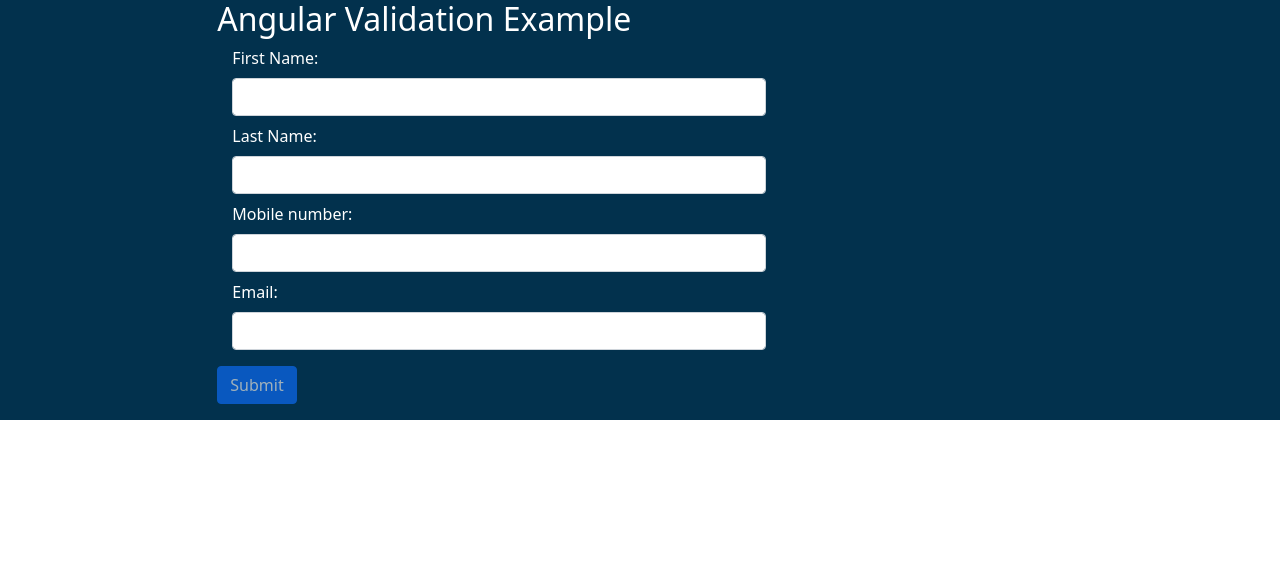
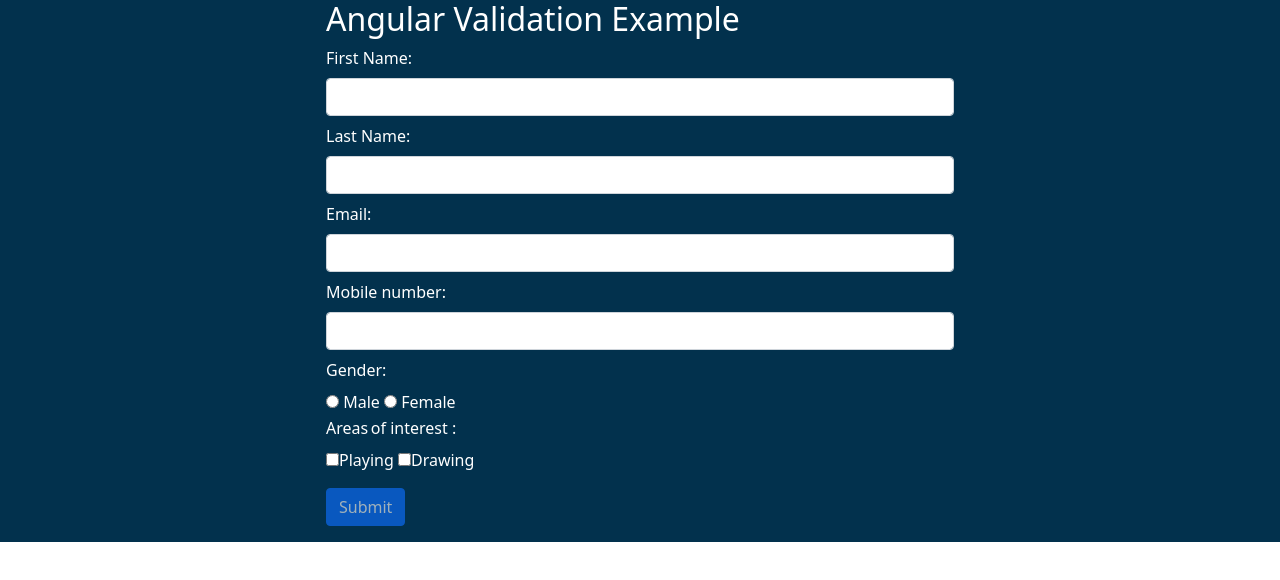
Before and after one commit to Amruta103k/Angular-Assignment, an Angular app: page /validation in a window 1280 px wide. Shown: the top 580 px of the page. Built offline with nearby package versions, Linux system fonts and the light colour scheme.

Commit message:
added radio buttons

```diff
--- a/src/app/modules/admin/components/dashboard/dashboard.component.css
+++ b/src/app/modules/admin/components/dashboard/dashboard.component.css
@@ -0,0 +1,59 @@
+
+  body {
+    margin: 0;
+    font-family: "Lato", sans-serif;
+  }
+
+  .sidebar {
+    margin: 0;
+    padding: 0;
+    width: 200px;
+    background-color: #f1f1f1;
+    position: fixed;
+    height: 100%;
+    overflow: auto;
+  }
+
+  .sidebar a {
+    display: block;
+    color: black;
+    padding: 16px;
+    text-decoration: none;
+  }
+
+  .sidebar a.active {
+    background-color: #04aa6d;
+    color: white;
+  }
+
+  .sidebar a:hover:not(.active) {
+    background-color: #555;
+    color: white;
+  }
+
+  div.content {
+    margin-left: 200px;
+    padding: 1px 16px;
+    height: 1000px;
+  }
+
+  @media screen and (max-width: 700px) {
+    .sidebar {
+      width: 100%;
+      height: auto;
+      position: relative;
+    }
+    .sidebar a {
+      float: left;
+    }
+    div.content {
+      margin-left: 0;
+    }
+  }
+
+  @media screen and (max-width: 400px) {
+    .sidebar a {
+      text-align: center;
+      float: none;
+    }
+  }
--- a/src/app/modules/admin/components/dashboard/dashboard.component.html
+++ b/src/app/modules/admin/components/dashboard/dashboard.component.html
@@ -1,64 +1,3 @@
-<style>
-  body {
-    margin: 0;
-    font-family: "Lato", sans-serif;
-  }
-
-  .sidebar {
-    margin: 0;
-    padding: 0;
-    width: 200px;
-    background-color: #f1f1f1;
-    position: fixed;
-    height: 100%;
-    overflow: auto;
-  }
-
-  .sidebar a {
-    display: block;
-    color: black;
-    padding: 16px;
-    text-decoration: none;
-  }
-
-  .sidebar a.active {
-    background-color: #04aa6d;
-    color: white;
-  }
-
-  .sidebar a:hover:not(.active) {
-    background-color: #555;
-    color: white;
-  }
-
-  div.content {
-    margin-left: 200px;
-    padding: 1px 16px;
-    height: 1000px;
-  }
-
-  @media screen and (max-width: 700px) {
-    .sidebar {
-      width: 100%;
-      height: auto;
-      position: relative;
-    }
-    .sidebar a {
-      float: left;
-    }
-    div.content {
-      margin-left: 0;
-    }
-  }
-
-  @media screen and (max-width: 400px) {
-    .sidebar a {
-      text-align: center;
-      float: none;
-    }
-  }
-</style>
-
 <nav class="navbar navbar-expand-lg navbar-dark bg-dark">
   <div class="container">
     <a class="navbar-brand" href="#">Dashboard</a>
@@ -106,7 +45,9 @@
 </div>
 
 <div class="content">
-  <h2>Welcome</h2>
+  <div style="text-align:center" width="100%">
+    <h2> Welcome </h2>
+  </div>
   <div id="demo" class="carousel slide" data-ride="carousel">
     <!-- Indicators -->
     <ul class="carousel-indicators">
--- a/src/app/validation/validation.component.html
+++ b/src/app/validation/validation.component.html
@@ -1,11 +1,10 @@
 <div class="row bg1">
-  <div class="col-md-2"></div>
-    <div class="col-md-8">
+  <div class="col-md-3"></div>
+    <div class="col-md-6">
         <h2 style="align-self: center;
     color: #fff;">Angular Validation Example</h2>
         <form [formGroup]="myForm" (ngSubmit)="onSubmit()" novalidate>
-            <div class="form-group">
-                <div class="col-md-8">
+            <div class="form-group" style="width: 100%;">
                     <label>First Name: </label>
                     <input type="text" formControlName="fname" style="width: 100%;" class="form-control mb-2">
                     <div *ngIf="m.fname.touched && m.fname.invalid" class="alert alert-danger">
@@ -19,7 +18,12 @@
                         <div *ngIf="m.lname.errors?.required">Please enter last name</div>
                         <div *ngIf="m.lname.errors?.pattern">Please enter only alphabet characters</div>
                     </div>
-
+                    <label>Email: </label>
+                    <input type="text" formControlName="email" style="width: 100%;" class="form-control mb-2">
+                    <div *ngIf="m.email.touched && m.email.invalid" class="alert alert-danger">
+                        <div *ngIf="m.email.errors?.required">Please enter email</div>
+                        <div *ngIf="m.email.errors?.pattern">Please enter correct email address</div>
+                    </div>
                     <label>Mobile number: </label>
                     <input type="text" formControlName="mob" style="width: 100%;" [minLength]="10" maxlength="14" class="form-control mb-2">
                     <div *ngIf="m.mob.touched && m.mob.invalid" class="alert alert-danger">
@@ -27,19 +31,24 @@
                         <div *ngIf="m.mob.errors?.pattern">Mobile number is not 10 digit</div>
                     </div>
 
+                    <label>Gender:</label><br />
+                    <input class="mb-2" type="radio" id="gender" formControlName="gender" name="gender" value="male" /> Male
 
-                    <label>Email: </label>
-                    <input type="text" formControlName="email" style="width: 100%;" class="form-control mb-2">
-                    <div *ngIf="m.email.touched && m.email.invalid" class="alert alert-danger">
-                        <div *ngIf="m.email.errors?.required">Please enter email</div>
-                        <div *ngIf="m.email.errors?.pattern">Please enter correct email address</div>
-                    </div>
+                    <input  type="radio" class="mb-2" id="gender"  formControlName="gender" name="gender" value="female" /> Female
+                    <div *ngIf="m.isSubmitted && m.gender.invalid" class="alert alert-danger">
+                      <div *ngIf="m.gender.errors?.required">Please select gender</div>
+                  </div>
+                  <br>
+
+                  <label>Areas of interest :</label><br />
+                  <input  formControlName="areaOfInterest" type="checkbox">Playing
+                  <input  formControlName="areaOfInterest" type="checkbox">Drawing
+
                 </div>
-            </div>
             <div class="form-group center">
                 <button class="btn btn-primary" [disabled]="!myForm.valid" type="submit">Submit</button>
             </div>
         </form>
     </div>
-    <div class="col-md-2"></div>
+    <div class="col-md-3"></div>
 </div>
--- a/src/app/validation/validation.component.ts
+++ b/src/app/validation/validation.component.ts
@@ -1,6 +1,6 @@
 import { Component, OnInit } from '@angular/core';
 
-import { FormBuilder, FormGroup, Validators } from '@angular/forms';
+import { FormBuilder, FormControl, FormGroup, Validators } from '@angular/forms';
 @Component({
   selector: 'app-validation',
   templateUrl: './validation.component.html',
@@ -8,8 +8,9 @@ import { FormBuilder, FormGroup, Validators } from '@angular/forms';
 })
 export class ValidationComponent implements OnInit {
   public myForm: FormGroup;
+  public  isSubmitted:boolean =false;
+  constructor(private formBuilder: FormBuilder) {
 
-  constructor(private formBuilder: FormBuilder) {
     let email = "[A-za-z0-9._%+-]+@[A-za-z0-9.-]+\.[A_za-z]{2,3}$"
     this.myForm = formBuilder.group({
       mob: ['', [Validators.required, Validators.pattern("^((\\+91-?)|0)?[0-9]{10}$")]],
@@ -17,6 +18,9 @@ export class ValidationComponent implements OnInit {
       fname: ['',  [Validators.required, Validators.pattern("[a-zA-Z]{0,20}$")]],
       lname: ['',  [Validators.required, Validators.pattern("[A-Za-z]{0,20}$")]],
       email:  ['', [Validators.required, Validators.pattern(email)]],
+      gender: ['', Validators.required],
+     // gender: new FormControl('', Validators.required),
+      areaOfInterest: new FormControl('', Validators.requiredTrue)
     })
   }
   ngOnInit() {
@@ -29,8 +33,9 @@ export class ValidationComponent implements OnInit {
   }
 
   onSubmit() {
-    console.log("First name : "+this.m.fname.value+"\nLast name : "+this.m.lname.value+" \nEmail : "+ this.m.email.value+" \nMobile : "+ this.m.mob.value );
 
-    alert("First name : "+this.m.fname.value+"\n Last name : "+this.m.lname.value+" \n Email : "+ this.m.email.value+" \n Mobile : "+ this.m.mob.value );
+    console.log("First name : "+this.m.fname.value+"\nLast name : "+this.m.lname.value+" \nEmail : "+ this.m.email.value+" \nMobile : "+ this.m.mob.value +"Area of interest : "+this.m.areaOfInterest.value+" Gender : "+this.m.gender.value);
+
+    alert("First name : "+this.m.fname.value+"\n Last name : "+this.m.lname.value+" \n Email : "+ this.m.email.value+" \n Mobile : "+ this.m.mob.value +"Area of interest : "+this.m.areaOfInterest.value +" Gender : "+this.m.gender.value);
   }
 }
```
